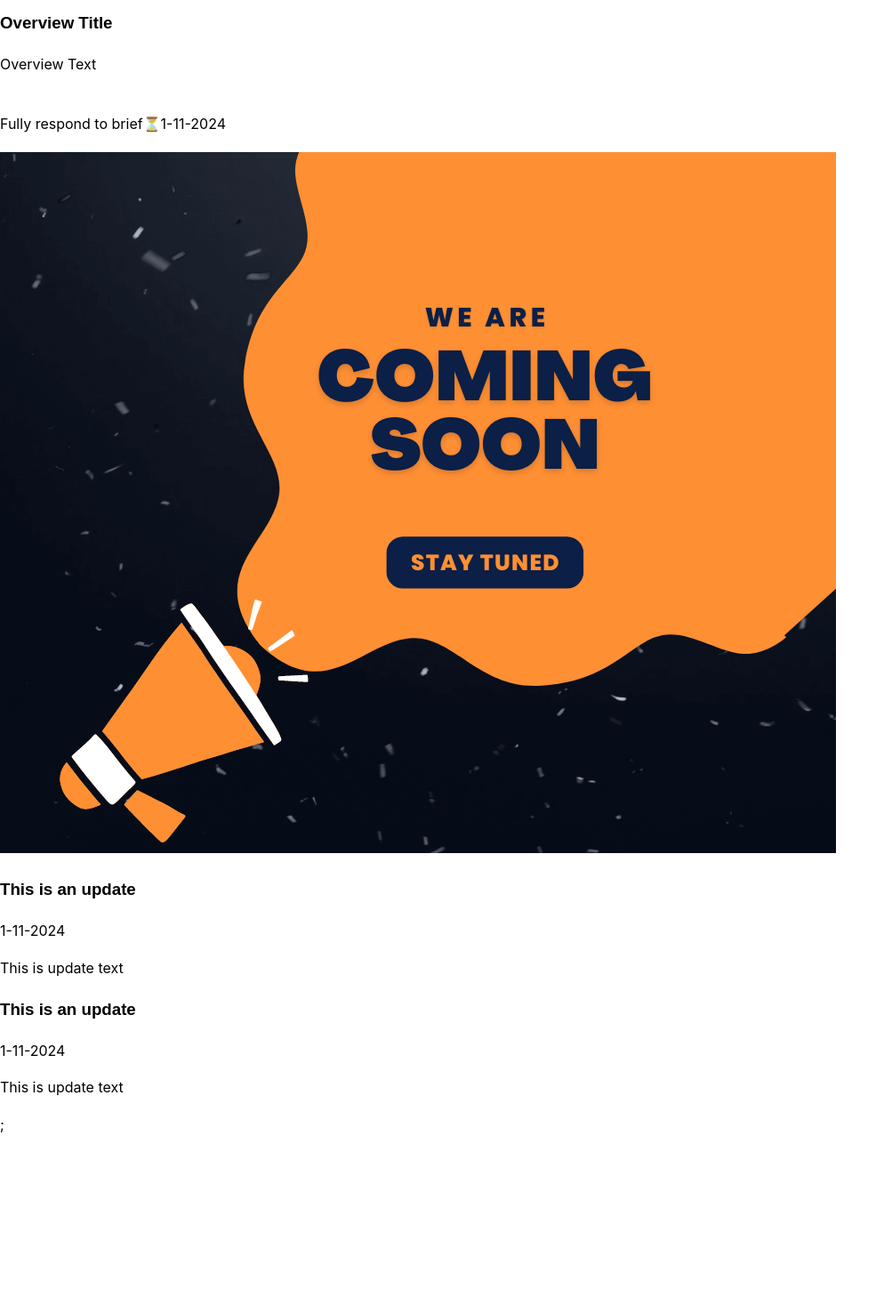
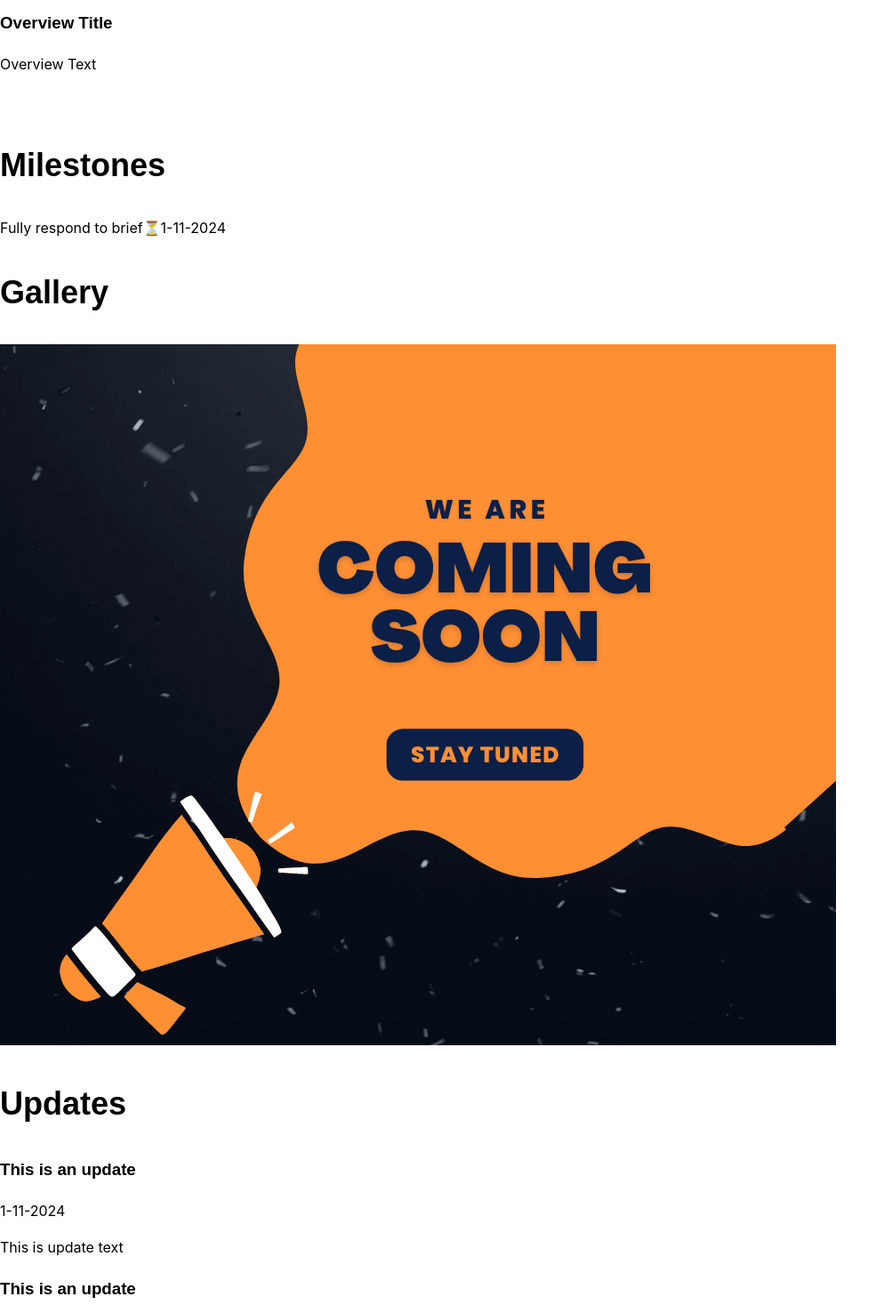
Before and after one commit to KnightIdeas/ki-portfolio-website, a React (Create React App) app: page /current-project in a window 1280 px wide. Shown: the part 321-1788 px from the top of the page at 89% size, without its empty margins (0-1003 px from the left). Before the commit the page ends 1598 px from the top, so only its background shows below. Built offline with nearby package versions, Linux system fonts and the light colour scheme.

Commit message:
CurrentProject: Titles and classnames
Add titles for the sections
Label all the sections as the section title for later css

```diff
--- a/src/components/CurrentProject.js
+++ b/src/components/CurrentProject.js
@@ -82,7 +82,7 @@ function CurrentProject () {
             Current Project
             </h1>
             <div className="subtitle-container">
-            <h2 className="page-subtitle">
+            <h2 className="section-title">
             Page Subtitle
             </h2>
             </div>
@@ -92,6 +92,7 @@ function CurrentProject () {
                 <img />
             </section>
             <section className="milestones-container">
+                <h2 className='section-title'>Milestones</h2>
                 {mileStones.map((milestone) => (
                     <div
                     key={milestone.id}
@@ -108,6 +109,7 @@ function CurrentProject () {
                 </h3>
             </section>
             <section className="gallery-container">
+                <h2 className='section-title'>Gallery</h2>
                 {gallery.map((item, index) => (
                     <img
                     key={index}
@@ -118,6 +120,7 @@ function CurrentProject () {
                 ))}
             </section>
             <section className='updates-container'>
+                <h2 className='section-title'>Updates</h2>
                 {updates.map((item, index) =>(
                 <div key={index}>
 
```
